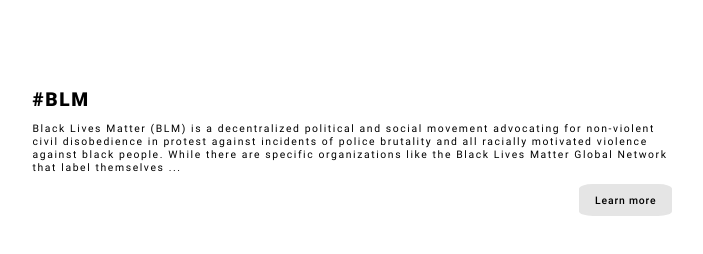
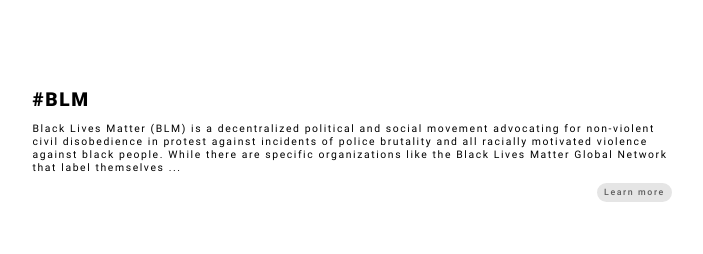
Before and after one commit to ashtan19/SoMo, a React app: page / in a window 1280 px wide. Shown: the whole page, without its empty margins (26-729 px from the left). Built offline with nearby package versions, Linux system fonts and the light colour scheme.

Commit message:
update again

```diff
--- a/src/client/CSS/MainInfoStyles.css
+++ b/src/client/CSS/MainInfoStyles.css
@@ -19,15 +19,24 @@
 
 .learn-more-botton {
   font-family: "Roboto-Medium";
-  font-size: 0.65em;
-  letter-spacing: 0.08em;
+  font-size: 0.55em;
+  color: #5e5e5e;
   border-style: solid;
-  border-width: 1%;
-  border-radius: 15%;
+  border-width: 0.3em;
+  border-radius: 20em;
   border-color: #e5e5e5;
   background-color: #e5e5e5;
-  padding-left: 2%;
-  padding-right: 2%;
-  padding-top: 1%;
-  padding-bottom: 1%;
+  padding-left: 0.6em;
+  padding-right: 0.6em;
+  padding-top: 0.3em;
+  padding-bottom: 0.3em;
 }
+
+.learn-more-botton:hover {
+  border-color: #65dabe;
+  color: #65dabe;
+  border-style: solid;
+  border-width: 0.3em;
+  border-radius: 20em;
+  background-color: white;
+}
--- a/src/client/components/MainInfo.js
+++ b/src/client/components/MainInfo.js
@@ -1,7 +1,6 @@
 import React, { Component } from "react";
 import "../CSS/MainInfoStyles.css";
-import { Button } from "antd";
-import { ComposableMap, Geographies, Geography } from "react-simple-maps";
+import { Menu, Dropdown, Button } from "antd";
 
 const mainhashtag = "#BLM";
 const description =
```
